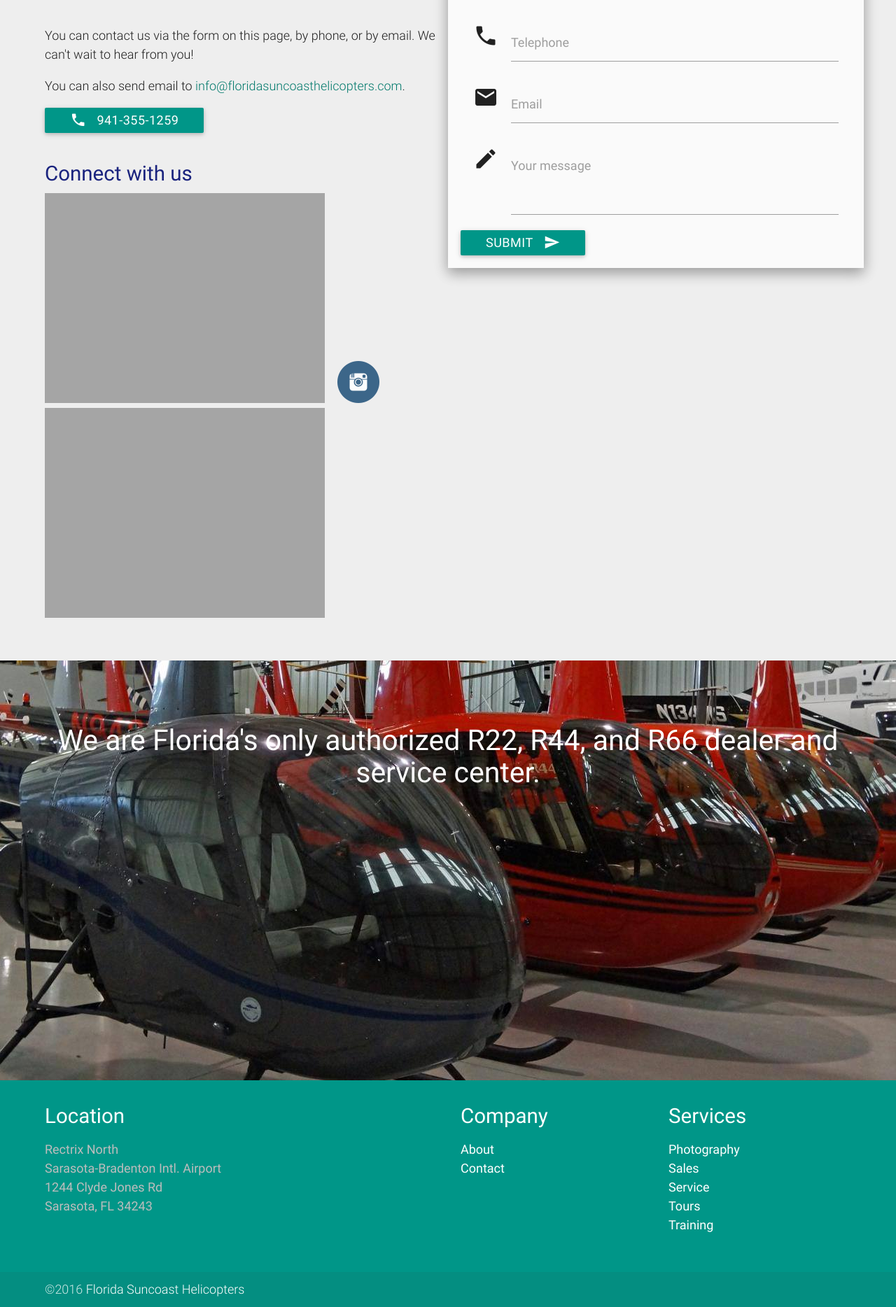
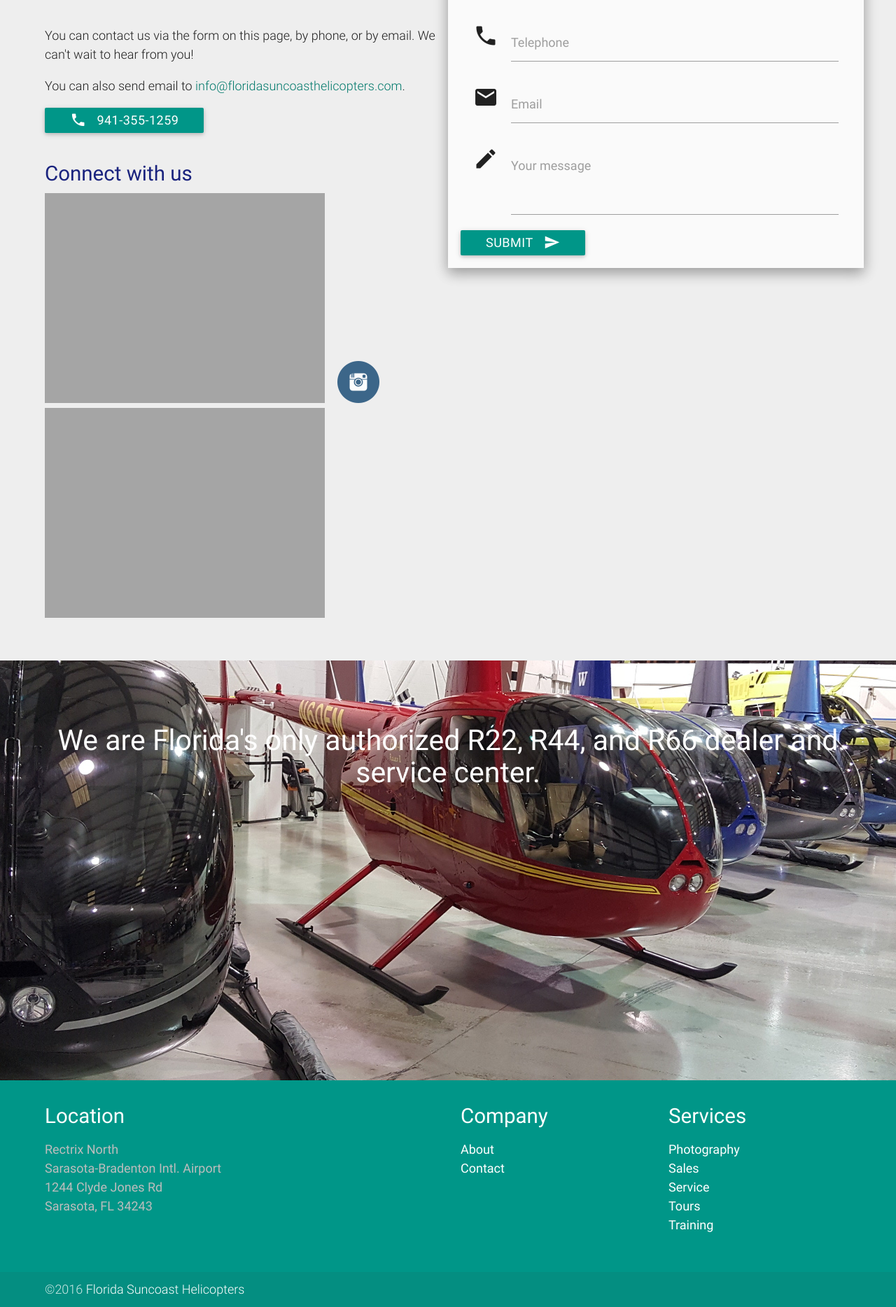
Before and after one commit to joncoop/fsh, a Jekyll site: the page built from index.html, in a window 1280 px wide. Shown: the part 1837-3705 px from the top of the page at 70% size. Built offline with Jekyll 4.4.1, drawn with Linux system fonts in a browser that asks for light colours; nearby versions of some CDN libraries.

Commit message:
Updated fleet image.

```diff
--- a/index.html
+++ b/index.html
@@ -154,5 +154,5 @@ layout: default
     </div>
     <br><br>
   </div>
-  <div class="parallax"><img src="{{ site.github.url }}/img/in_hangar.jpg" alt="Our Fleet"></div>
+  <div class="parallax"><img src="{{ site.github.url }}/img/fleet_in_hangar.jpg" alt="Our Fleet"></div>
 </div>
```
Also changed, not shown: img/fleet_in_hangar.jpg (added).
